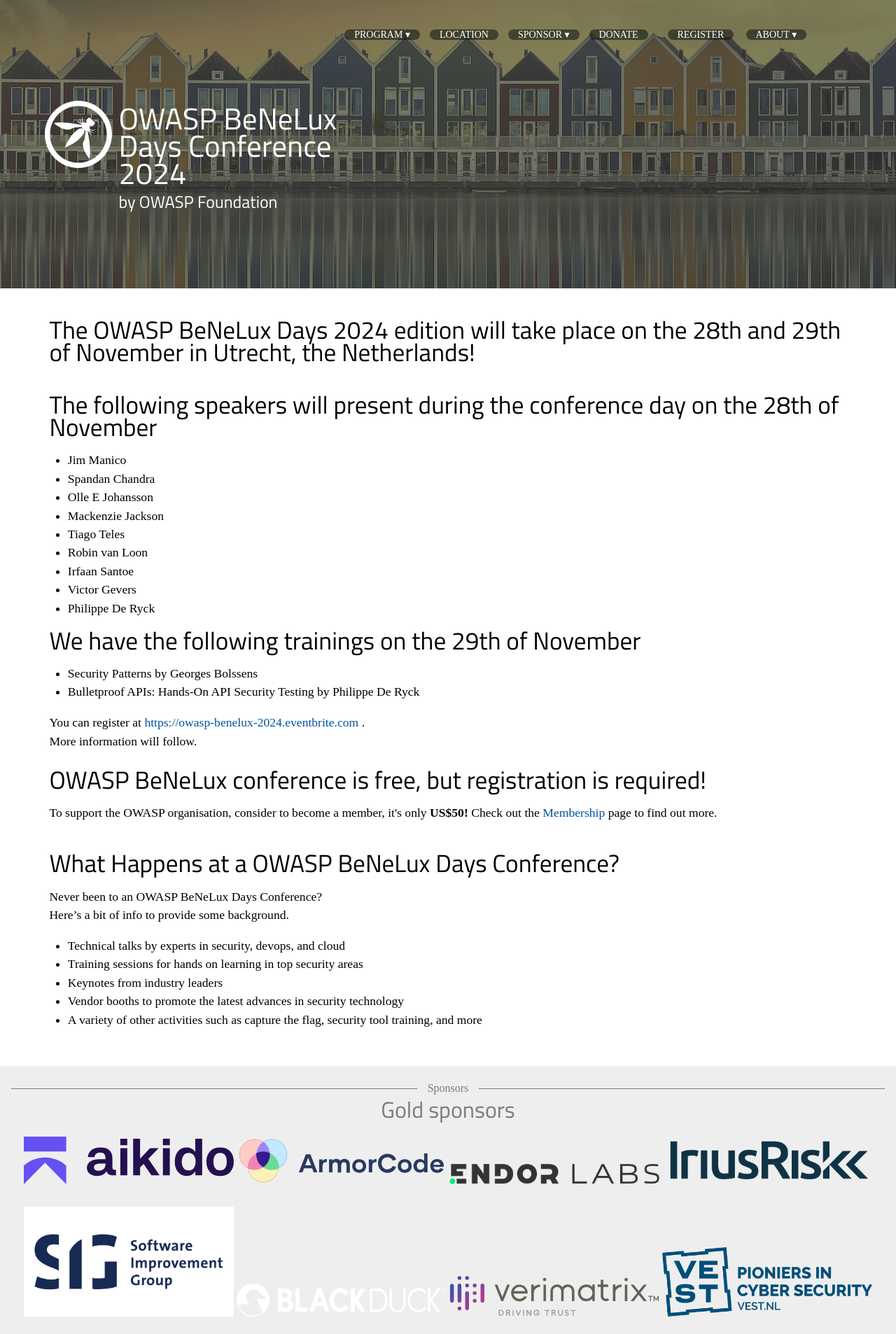
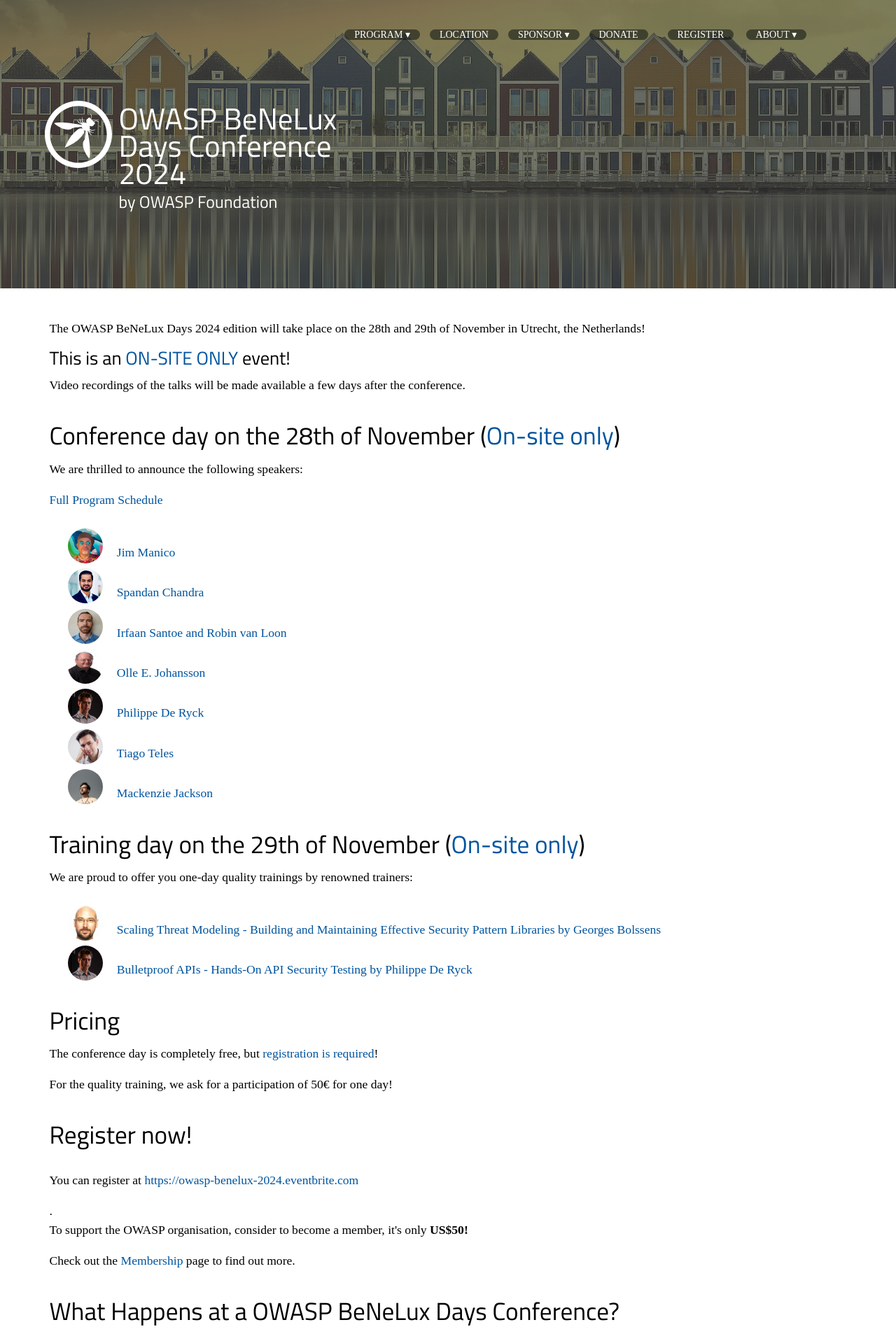
Before and after one commit to dm-17/Owasp-BeNeLux-Days-2024, a Jekyll site: the page built from index.html, in a window 1280 px wide. Shown: the top 1906 px of the page at 70% size. Built offline with Jekyll 4.4.1, drawn with Linux system fonts in a browser that asks for light colours; some web fonts are replaced.

Commit message:
Adaptation to the homepage and dynamic listing of the content
+ required changes to stylesheets (thumbnails, ...)

```diff
--- a/assets/_sass/_section.scss
+++ b/assets/_sass/_section.scss
@@ -18,6 +18,7 @@
 			list-style-type: disc;
 		}
 	}
+
 	ol {
 		padding: 0em 1em 1em 1em;
 		counter-reset: ze-count;
@@ -38,11 +39,13 @@
 	img.youtube {
 		position: relative;
 		top: 10px;
-		width: 50px;
-		height: 30px;
-		border-radius: 0%;
+		width: 30px;
+		height: 10px;
+		border-radius: 10%;
 		margin-left:0px;
 	}
+
+
 
 	img.checkmark {
         	position: relative;
@@ -77,6 +80,30 @@
 	}
 }
 
+div.frontpagelist {
+	ul {
+		padding: 0em 1em 1em 1.5em;
+
+		li {
+			list-style-type: none;
+
+			margin-bottom: 0px;
+			position: relative;
+
+		}
+	}
+
+	img {
+		position: relative;
+		top: 10px;
+		width: 50px;
+		height: 50px;
+		border-radius: 50%;
+		margin-left:0px;
+		margin-right: 20px;
+	}
+}
+
 
 
 
--- a/index.html
+++ b/index.html
@@ -7,61 +7,60 @@
 ---
 <section class="punch">
 
-<h2>The OWASP BeNeLux Days 2024 edition will take place on the  28th and 29th of November in Utrecht, the Netherlands!</h2>
+<p>The OWASP BeNeLux Days 2024 edition will take place on the 28th and 29th of November in Utrecht, the Netherlands!</p>
+
+<h3>This is an <a href="/location/">ON-SITE ONLY</a> event!</h3>
+<p>Video recordings of the talks will be made available a few days after the conference.</p>
 <br />
 
-<h2>The following speakers will present during the conference day on the 28th of November</h2>
-<ul>
-  <li>Jim Manico</li>
-  <li>Spandan Chandra</li>
-  <li>Olle E Johansson</li>
-  <li>Mackenzie Jackson</li>
-  <li>Tiago Teles</li>
-  <li>Robin van Loon</li>
-  <li>Irfaan Santoe</li>
-  <li>Victor Gevers</li>
-  <li>Philippe De Ryck</li>
-</ul>
-
-<h2>We have the following trainings on the 29th of November</h2>
-<ul>
-  <li>Security Patterns by Georges Bolssens</li>
-  <li>Bulletproof APIs: Hands-On API Security Testing by Philippe De Ryck</li>
-</ul>
-
-You can register at <a href="https://owasp-benelux-2024.eventbrite.com ">https://owasp-benelux-2024.eventbrite.com </a>.<br />
-More information will follow.
+<h2>Conference day on the 28th of November (<a href="/location/">On-site only</a>)</h2>
+<p>We are thrilled to announce the following speakers:</p>
+<p><a href="/program/conference">Full Program Schedule</a></p>
+{% if site.data.conference[0].title %}
+	{% assign speakers = site.data.conference | sort: 'time' %}
+	<div class="frontpagelist">
+	<ul>
+	{% for speaker in speakers %}
+		{% if speaker.name2 %}
+			{% capture fullname %}{{speaker.name}} and {{speaker.name2}}{% endcapture %}
+		{% else %}
+			{% capture fullname %}{{speaker.name}}{% endcapture %}
+		{% endif %}
+		{% if speaker.name and speaker.title and speaker.abstract %}
+			<li><a href="{{ site.baseurl }}/program/conference#{{fullname | replace: " ","-"}}"><img class="thumbnail" src="{{site.baseurl}}/assets/images/conference/{{speaker.image | default:'owasp_logo.png'}}">{{fullname}}</a></li>
+		{% endif %}
+	{% endfor %}
+	</ul>
+	</div>
+{% endif %}
 <br />
+<h2>Training day on the 29th of November (<a href="/location/">On-site only</a>)</h2>
+<p>We are proud to offer you one-day quality trainings by renowned trainers:</h3>
+{% if site.data.training[0].name %}
+	{% assign trainings = site.data.training | sort: 'time' %}
+	<div class="frontpagelist">
+	<ul>
+	{% for training in trainings %}
+		{% if training.display and training.title and training.name %}
+		<li><a href="/program/training#{{training.name | replace: " ","-"}}"><img class="thumbnail" src="{{site.baseurl}}/assets/images/training/{{training.image | default:'owasp_logo.png'}}">{{training.title}} by {{training.name}}</a></li>
+		{% endif %}
+	{% endfor %}
+	</ul>
+	</div>
+{% endif %}
 <br />
 
-{% if page.show_program and site.data.conference[0].title %}
-<h2>Conference program on Thursday 28/11/2024</h2>
-	{% assign speakers = site.data.conference | sort: 'time' %}
-	{% for speaker in speakers %}
-	{% if speaker.display %}
-	  <ul>
-		<li><a href="{{ site.baseurl }}/program/conference#{{speaker.name | replace: " ","-"}}">{{speaker.title}}</a> by {{speaker.name}}</li>
-	  </ul>
-	{% endif %}
-	{% endfor %}
+<h2>Pricing</h2>
+<p>The conference day is completely free, but <a href="https://owasp-benelux-2024.eventbrite.com ">registration is required</a>!</p>
+<p>For the quality training, we ask for a participation of 50€ for one day!</p>
+<br />
 
-{% endif %}
+<h2>Register now!</h2>
+<p></p>You can register at <a href="https://owasp-benelux-2024.eventbrite.com ">https://owasp-benelux-2024.eventbrite.com</a></p>.
+<br />
 
-{% if page.show_trainings and site.data.training[0].name %}
-<h2>Trainings on Friday 29/11/2024</h2>
-	{% assign trainings = site.data.training | sort: 'time' %}
-	{% for training in trainings %}
-	{% if training.display %}
-	  <ul>
-		<li><a href="{{ site.baseurl }}/program/training#{{training.name | replace: " ","-"}}">{{training.title}}</a> by {{training.name}}{% if training.name2 %} and {{training.name2}}{% endif %}</li>
-	  </ul>
-	{% endif %}
-	{% endfor %}
-	</table>
-{% endif %}
-
-<h2>OWASP BeNeLux conference is free, but registration is required!</h2>
-<p>To support the OWASP organisation, consider to become a member, it's only <strong>US$50!</strong> Check out the <a href="https://owasp.org/membership/">Membership</a> page to find out more.</p>
+<p>To support the OWASP organisation, consider to become a member, it's only <strong>US$50!</strong></p>
+<p>Check out the <a href="https://owasp.org/membership/">Membership</a> page to find out more.</p>
 <br>
 <h2>What Happens at a OWASP BeNeLux Days Conference?</h2>
 <p>Never been to an OWASP BeNeLux Days Conference? <br>Here’s a bit of info to provide some background.</p>
```
